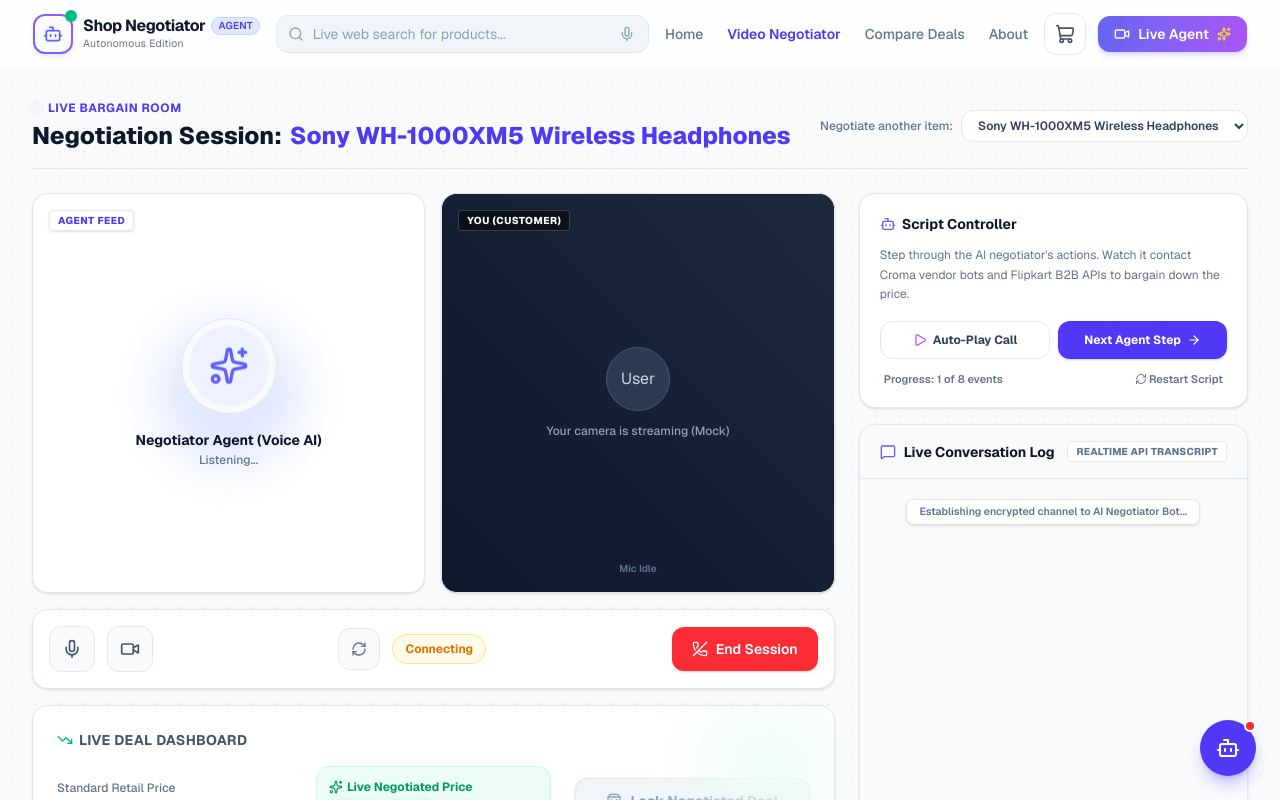
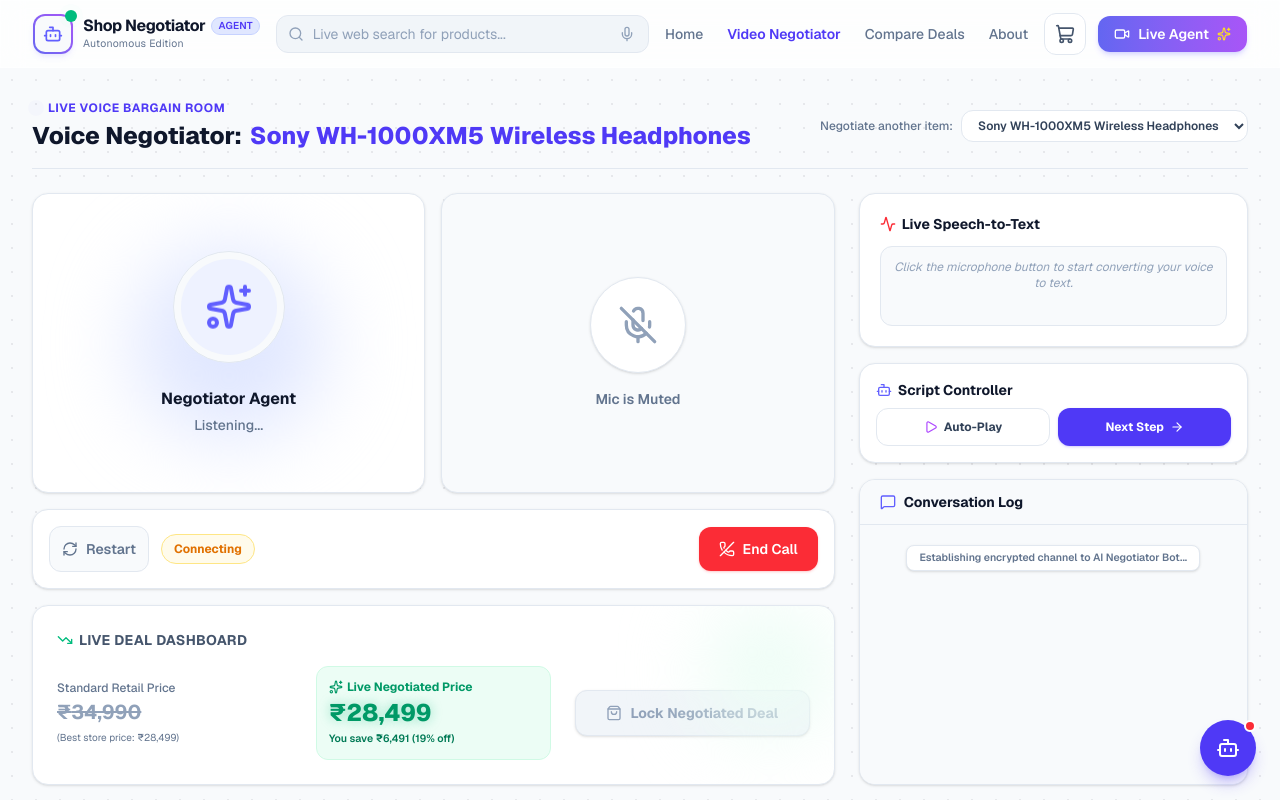
Before and after one commit to nitishya/shop-negotiator-ai, a Next.js app: page /video-call in a window 1280 px wide. Shown: the top 800 px of the page. Built offline with nearby package versions, Linux system fonts and the light colour scheme.

Commit message:
feat(ui): refactor video-call into Voice Negotiator, add Web Speech API for transcript, fix routing

```diff
--- a/src/app/video-call/page.tsx
+++ b/src/app/video-call/page.tsx
@@ -2,11 +2,10 @@
 
 import React, { useState, useEffect, useRef } from 'react';
 import Link from 'next/link';
+import { useRouter } from 'next/navigation';
 import { useApp } from '@/context/AppContext';
 import { MOCK_PRODUCTS, NEGOTIATION_SCRIPT, Product } from '@/data/mockData';
 import {
-  Video,
-  VideoOff,
   Mic,
   MicOff,
   PhoneOff,
@@ -15,16 +14,17 @@
   ArrowRight,
   Sparkles,
   CheckCircle,
-  DollarSign,
   TrendingDown,
   MessageSquare,
   RefreshCw,
   ShoppingBag,
   Info,
-  Bot
+  Bot,
+  Activity
 } from 'lucide-react';
 
-export default function VideoCallPage() {
+export default function VoiceNegotiatorPage() {
+  const router = useRouter();
   const {
     negotiationStep,
     negotiationActive,
@@ -39,17 +39,79 @@
     lockDeal
   } = useApp();
 
-  const [micActive, setMicActive] = useState(true);
-  const [videoActive, setVideoActive] = useState(true);
+  const [micActive, setMicActive] = useState(false);
   const [isAutoPlay, setIsAutoPlay] = useState(false);
+  const [transcript, setTranscript] = useState('');
+
   const autoPlayTimerRef = useRef<NodeJS.Timeout | null>(null);
   const chatEndRef = useRef<HTMLDivElement | null>(null);
+  const recognitionRef = useRef<any>(null);
 
   const activeProduct = MOCK_PRODUCTS.find(p => p.id === selectedProductId) || MOCK_PRODUCTS[0];
 
   useEffect(() => {
     chatEndRef.current?.scrollIntoView({ behavior: 'smooth' });
-  }, [negotiationStep]);
+  }, [negotiationStep, transcript]);
+
+  // Setup Web Speech API
+  useEffect(() => {
+    if (typeof window !== 'undefined') {
+      const SpeechRecognition = (window as any).SpeechRecognition || (window as any).webkitSpeechRecognition;
+      if (SpeechRecognition) {
+        recognitionRef.current = new SpeechRecognition();
+        recognitionRef.current.continuous = true;
+        recognitionRef.current.interimResults = true;
+
+        recognitionRef.current.onresult = (event: any) => {
+          let currentTranscript = '';
+          for (let i = event.resultIndex; i < event.results.length; i++) {
+            currentTranscript += event.results[i][0].transcript;
+          }
+          setTranscript(currentTranscript);
+        };
+
+        recognitionRef.current.onerror = (event: any) => {
+          console.error("Speech recognition error", event.error);
+          setMicActive(false);
+        };
+
+        recognitionRef.current.onend = () => {
+          setMicActive(false);
+        }
+      }
+    }
+
+    return () => {
+      if (recognitionRef.current) {
+        recognitionRef.current.stop();
+      }
+    };
+  }, []);
+
+  const toggleMic = () => {
+    if (!recognitionRef.current) {
+      alert("Speech recognition is not supported in this browser. Please use Chrome or Safari.");
+      setMicActive(!micActive); // fallback visual toggle
+      return;
+    }
+
+    if (micActive) {
+      recognitionRef.current.stop();
+      setMicActive(false);
+    } else {
+      setTranscript(''); // clear old transcript on fresh start
+      recognitionRef.current.start();
+      setMicActive(true);
+    }
+  };
+
+  const handleEndCall = () => {
+    endCall();
+    if (recognitionRef.current) {
+      recognitionRef.current.stop();
+    }
+    router.push('/');
+  };
 
   useEffect(() => {
     if (isAutoPlay && isCallConnected && negotiationStep < NEGOTIATION_SCRIPT.length) {
@@ -104,10 +166,10 @@
           <div>
             <div className="flex items-center gap-2 mb-1">
               <span className="h-2 w-2 rounded-full bg-indigo-600 animate-ping"></span>
-              <span className="text-xs uppercase font-bold text-indigo-600 tracking-wider">Live Bargain Room</span>
+              <span className="text-xs uppercase font-bold text-indigo-600 tracking-wider">Live Voice Bargain Room</span>
             </div>
             <h1 className="text-xl sm:text-2xl font-extrabold text-slate-900 flex items-center gap-2">
-              Negotiation Session: <span className="text-indigo-600">{activeProduct.name}</span>
+              Voice Negotiator: <span className="text-indigo-600">{activeProduct.name}</span>
             </h1>
           </div>
 
@@ -128,145 +190,110 @@
         {/* Core Layout Grid */}
         <div className="grid grid-cols-1 lg:grid-cols-3 gap-6">
 
-          {/* LEFT 2 COLUMNS: Video Streams */}
+          {/* LEFT 2 COLUMNS: Audio Streams */}
           <div className="lg:col-span-2 flex flex-col gap-4">
 
-            {/* Video Streams Container */}
-            <div className="grid grid-cols-1 sm:grid-cols-2 gap-4 h-[350px] sm:h-[400px]">
+            {/* Audio Streams Container */}
+            <div className="grid grid-cols-1 sm:grid-cols-2 gap-4 h-[300px]">
 
-              {/* FEED 1: AI Agent */}
+              {/* FEED 1: AI Agent Audio */}
               <div className="relative rounded-2xl overflow-hidden bg-white border border-slate-200 flex flex-col items-center justify-center shadow-sm group">
-                <div className={`absolute w-36 h-36 rounded-full bg-indigo-100 blur-xl transition-all duration-1000 ${
+                <div className={`absolute w-48 h-48 rounded-full bg-indigo-100 blur-2xl transition-all duration-1000 ${
                   isCallConnected && currentStepData?.speaker === 'agent' ? 'scale-125 bg-purple-100' : 'scale-100'
                 }`} />
 
-                <div className="relative flex items-center justify-center">
-                  <div className={`w-24 h-24 rounded-full bg-slate-50 border flex items-center justify-center transition-all duration-300 ${
+                <div className="relative flex items-center justify-center z-10">
+                  <div className={`w-28 h-28 rounded-full bg-slate-50 border flex items-center justify-center transition-all duration-300 ${
                     isCallConnected && currentStepData?.speaker === 'agent'
                       ? 'border-indigo-400 ring-4 ring-indigo-100 scale-105'
                       : 'border-slate-200'
                   }`}>
-                    {/* eslint-disable-next-line @next/next/no-img-element */}
-                    <div className="relative w-20 h-20 rounded-full overflow-hidden flex items-center justify-center bg-indigo-50">
-                      <Sparkles className="w-10 h-10 text-indigo-500 animate-float" />
+                    <div className="relative w-24 h-24 rounded-full overflow-hidden flex items-center justify-center bg-indigo-50">
+                      <Sparkles className="w-12 h-12 text-indigo-500 animate-float" />
                     </div>
                   </div>
 
                   {isCallConnected && currentStepData?.speaker === 'agent' && (
-                    <span className="absolute -inset-1 rounded-full border border-indigo-400 animate-pulse opacity-75"></span>
+                    <span className="absolute -inset-2 rounded-full border border-indigo-400 animate-ping opacity-50"></span>
                   )}
                 </div>
 
-                <div className="mt-4 text-center z-10">
-                  <h3 className="font-bold text-slate-900 text-sm">Negotiator Agent (Voice AI)</h3>
-                  <p className="text-xs text-slate-500 font-medium mt-0.5">
+                <div className="mt-6 text-center z-10">
+                  <h3 className="font-bold text-slate-900 text-base">Negotiator Agent</h3>
+                  <p className="text-sm text-slate-500 font-medium mt-1">
                     {!isCallConnected ? 'Connecting server line...' : (currentStepData?.speaker === 'agent' ? 'Speaking...' : 'Listening...')}
                   </p>
                 </div>
 
                 {isCallConnected && currentStepData?.speaker === 'agent' && (
-                  <div className="absolute bottom-4 flex items-end gap-1 h-6">
-                    <span className="wave-bar w-1 bg-indigo-500 rounded-full h-3 animate-soundwave"></span>
-                    <span className="wave-bar w-1 bg-indigo-400 rounded-full h-5 animate-soundwave"></span>
-                    <span className="wave-bar w-1 bg-purple-500 rounded-full h-4 animate-soundwave"></span>
-                    <span className="wave-bar w-1 bg-indigo-500 rounded-full h-6 animate-soundwave"></span>
-                    <span className="wave-bar w-1 bg-purple-400 rounded-full h-3 animate-soundwave"></span>
+                  <div className="absolute bottom-6 flex items-end gap-1.5 h-8">
+                    <span className="wave-bar w-1.5 bg-indigo-500 rounded-full h-4 animate-soundwave"></span>
+                    <span className="wave-bar w-1.5 bg-indigo-400 rounded-full h-8 animate-soundwave"></span>
+                    <span className="wave-bar w-1.5 bg-purple-500 rounded-full h-5 animate-soundwave"></span>
+                    <span className="wave-bar w-1.5 bg-indigo-500 rounded-full h-7 animate-soundwave"></span>
+                    <span className="wave-bar w-1.5 bg-purple-400 rounded-full h-3 animate-soundwave"></span>
                   </div>
                 )}
-
-                <div className="absolute top-4 left-4 bg-white/90 px-2 py-0.5 rounded text-[10px] uppercase font-extrabold text-indigo-600 border border-indigo-100 tracking-wider shadow-sm">
-                  Agent Feed
-                </div>
               </div>
 
-              {/* FEED 2: User */}
-              <div className="relative rounded-2xl overflow-hidden bg-slate-900 border border-slate-200 flex flex-col items-center justify-center shadow-sm group">
-                {videoActive ? (
-                  <div className="absolute inset-0 bg-gradient-to-tr from-slate-900 to-slate-800 flex flex-col items-center justify-center">
-                    <div className="w-16 h-16 rounded-full bg-slate-700/80 border border-slate-600 flex items-center justify-center mb-3 text-slate-300">
-                      User
-                    </div>
-                    <span className="text-xs text-slate-400 font-medium">Your camera is streaming (Mock)</span>
-                    <div className="absolute bottom-4 flex items-end gap-1 h-6">
-                      {micActive && isCallConnected && currentStepData?.speaker === 'user' ? (
-                        <>
-                          <span className="wave-bar w-1 bg-slate-400 rounded-full h-2 animate-soundwave"></span>
-                          <span className="wave-bar w-1 bg-slate-300 rounded-full h-4 animate-soundwave"></span>
-                          <span className="wave-bar w-1 bg-slate-400 rounded-full h-3 animate-soundwave"></span>
-                        </>
-                      ) : (
-                        <span className="text-[10px] text-slate-500 font-semibold">{micActive ? 'Mic Idle' : 'Muted'}</span>
-                      )}
-                    </div>
-                  </div>
-                ) : (
-                  <div className="absolute inset-0 bg-slate-900 flex flex-col items-center justify-center text-slate-500">
-                    <VideoOff className="w-10 h-10 mb-2" />
-                    <span className="text-xs font-semibold">Camera Off</span>
+              {/* FEED 2: User Mic Feed */}
+              <div className="relative rounded-2xl overflow-hidden bg-slate-50 border border-slate-200 flex flex-col items-center justify-center shadow-sm group">
+                <div className="flex flex-col items-center justify-center z-10">
+                  <button
+                    onClick={toggleMic}
+                    className={`w-24 h-24 rounded-full flex items-center justify-center transition-all duration-300 shadow-sm ${
+                      micActive
+                        ? 'bg-red-50 text-red-500 border-2 border-red-200 ring-4 ring-red-100 scale-105'
+                        : 'bg-white text-slate-400 border border-slate-200 hover:bg-slate-100'
+                    }`}
+                  >
+                    {micActive ? <Mic className="w-10 h-10 animate-pulse" /> : <MicOff className="w-10 h-10" />}
+                  </button>
+                  <span className={`mt-4 font-semibold text-sm ${micActive ? 'text-red-500' : 'text-slate-500'}`}>
+                    {micActive ? 'Your Mic is Live' : 'Mic is Muted'}
+                  </span>
+
+                  {micActive && (
+                    <div className="absolute bottom-6 flex items-end gap-1.5 h-6">
+                      <span className="wave-bar w-1 bg-red-400 rounded-full h-3 animate-soundwave"></span>
+                      <span className="wave-bar w-1 bg-red-500 rounded-full h-6 animate-soundwave"></span>
+                      <span className="wave-bar w-1 bg-red-400 rounded-full h-4 animate-soundwave"></span>
                     </div>
                   )}
-
-                <div className="absolute top-4 left-4 bg-black/50 px-2 py-0.5 rounded text-[10px] uppercase font-extrabold text-white border border-white/20 tracking-wider backdrop-blur-sm">
-                  You (Customer)
                 </div>
               </div>
 
             </div>
 
-            {/* Video Controls Bar */}
+            {/* Audio Controls Bar */}
             <div className="bg-white rounded-2xl border border-slate-200 p-4 flex items-center justify-between shadow-sm">
               <div className="flex items-center gap-3">
-                <button
-                  onClick={() => setMicActive(!micActive)}
-                  className={`p-3 rounded-xl border transition-all active:scale-95 ${
-                    micActive
-                      ? 'bg-slate-50 hover:bg-slate-100 border-slate-200 text-slate-600'
-                      : 'bg-red-50 hover:bg-red-100 border-red-200 text-red-500'
-                  }`}
-                  title={micActive ? 'Mute Mic' : 'Unmute Mic'}
-                >
-                  {micActive ? <Mic className="w-5 h-5" /> : <MicOff className="w-5 h-5" />}
-                </button>
-
-                <button
-                  onClick={() => setVideoActive(!videoActive)}
-                  className={`p-3 rounded-xl border transition-all active:scale-95 ${
-                    videoActive
-                      ? 'bg-slate-50 hover:bg-slate-100 border-slate-200 text-slate-600'
-                      : 'bg-red-50 hover:bg-red-100 border-red-200 text-red-500'
-                  }`}
-                  title={videoActive ? 'Turn Camera Off' : 'Turn Camera On'}
-                >
-                  {videoActive ? <Video className="w-5 h-5" /> : <VideoOff className="w-5 h-5" />}
-                </button>
-              </div>
-
                 {/* Status and Action Buttons */}
                 <div className="flex items-center gap-3">
-                {/* Reset button */}
                   <button
                     onClick={resetNegotiation}
-                  className="p-3 rounded-xl bg-slate-50 hover:bg-slate-100 border border-slate-200 text-slate-500 hover:text-slate-700 transition-colors active:scale-95"
+                    className="p-3 rounded-xl bg-slate-50 hover:bg-slate-100 border border-slate-200 text-slate-500 hover:text-slate-700 transition-colors active:scale-95 flex items-center gap-2"
                     title="Restart Negotiation"
                   >
                     <RefreshCw className="w-4 h-4" />
+                    <span className="text-sm font-semibold hidden sm:inline">Restart</span>
                   </button>
 
-                {/* Call Status Indicator */}
                   <span className={`px-3 py-1.5 rounded-full border text-xs font-bold ${
                     getStatusBadgeColor(currentStepData?.statusLabel || 'Connecting')
                   }`}>
                     {currentStepData?.statusLabel || 'Connecting...'}
                   </span>
                 </div>
+              </div>
 
               <div>
                 <button
-                  onClick={endCall}
+                  onClick={handleEndCall}
                   className="flex items-center gap-2 px-5 py-3 rounded-xl bg-red-500 hover:bg-red-600 text-sm font-semibold text-white transition-colors shadow-sm shadow-red-500/20 active:scale-95"
                 >
                   <PhoneOff className="w-4 h-4" />
-                  <span className="hidden sm:inline">End Session</span>
+                  <span className="hidden sm:inline">End Call</span>
                 </button>
               </div>
             </div>
@@ -340,11 +367,6 @@
                       <ArrowRight className="w-3 h-3" />
                     </Link>
                   )}
-                  {negotiationStep < 8 && (
-                    <span className="text-[10.5px] text-slate-500 text-center flex items-center justify-center gap-1">
-                      <Info className="w-3 h-3" /> Lock unlocks when agent finishes negotiation
-                    </span>
-                  )}
                 </div>
 
               </div>
@@ -352,20 +374,31 @@
 
           </div>
 
-          {/* RIGHT COLUMN: Conversation History & Automation Controls */}
+          {/* RIGHT COLUMN: Conversation History & Transcript */}
           <div className="lg:col-span-1 flex flex-col gap-4">
 
-            {/* Simulation automation card */}
+            {/* Live User Transcript */}
             <div className="bg-white rounded-2xl border border-slate-200 p-5 shadow-sm">
               <h3 className="text-sm font-bold text-slate-900 mb-3 flex items-center gap-1.5">
+                <Activity className="w-4 h-4 text-red-500" /> Live Speech-to-Text
+              </h3>
+              <div className="min-h-[80px] bg-slate-50 border border-slate-200 rounded-xl p-3 text-sm text-slate-700">
+                {transcript ? (
+                  <p className="animate-fade-in">{transcript}</p>
+                ) : (
+                  <p className="text-slate-400 italic text-xs flex items-center justify-center h-full text-center">
+                    Click the microphone button to start converting your voice to text.
+                  </p>
+                )}
+              </div>
+            </div>
+
+            {/* Simulation automation card */}
+            <div className="bg-white rounded-2xl border border-slate-200 p-4 shadow-sm">
+              <h3 className="text-sm font-bold text-slate-900 mb-2 flex items-center gap-1.5">
                 <Bot className="w-4 h-4 text-indigo-500" /> Script Controller
               </h3>
 
-              <p className="text-xs text-slate-500 mb-4 leading-relaxed">
-                Step through the AI negotiator's actions. Watch it contact Croma vendor bots and Flipkart B2B APIs to bargain down the price.
-              </p>
-
-              <div className="flex flex-col gap-3">
               <div className="flex gap-2">
                 {/* Play / Pause Auto-Play */}
                 <button
@@ -382,12 +415,12 @@
                   {isAutoPlay ? (
                     <>
                       <Pause className="w-3.5 h-3.5" />
-                        <span>Pause Auto</span>
+                      <span>Pause</span>
                     </>
                   ) : (
                     <>
                       <Play className="w-3.5 h-3.5 text-purple-500" />
-                        <span>Auto-Play Call</span>
+                      <span>Auto-Play</span>
                     </>
                   )}
                 </button>
@@ -402,33 +435,19 @@
                       : 'bg-indigo-600 hover:bg-indigo-700 text-white shadow-sm shadow-indigo-600/20'
                   }`}
                 >
-                    <span>Next Agent Step</span>
+                  <span>Next Step</span>
                   <ArrowRight className="w-3.5 h-3.5" />
                 </button>
-                </div>
-
-                <div className="flex items-center justify-between text-[11px] text-slate-500 font-semibold px-1">
-                  <span>Progress: {negotiationStep} of {NEGOTIATION_SCRIPT.length} events</span>
-                  <button
-                    onClick={resetNegotiation}
-                    className="hover:text-indigo-600 flex items-center gap-0.5 hover:underline"
-                  >
-                    <RefreshCw className="w-3 h-3" /> Restart Script
-                  </button>
-                </div>
               </div>
             </div>
 
             {/* Conversation Log window */}
-            <div className="bg-white rounded-2xl border border-slate-200 flex flex-col h-[350px] sm:h-[430px] shadow-sm overflow-hidden">
-              <div className="px-5 py-4 border-b border-slate-200 bg-slate-50 flex items-center justify-between">
+            <div className="bg-white rounded-2xl border border-slate-200 flex flex-col flex-1 shadow-sm overflow-hidden min-h-[250px]">
+              <div className="px-5 py-3 border-b border-slate-200 bg-slate-50 flex items-center justify-between">
                 <div className="flex items-center gap-2">
                   <MessageSquare className="w-4 h-4 text-indigo-500" />
-                  <h3 className="text-sm font-bold text-slate-900">Live Conversation Log</h3>
+                  <h3 className="text-sm font-bold text-slate-900">Conversation Log</h3>
                 </div>
-                <span className="text-[10px] text-slate-500 font-extrabold tracking-wide uppercase px-2 py-0.5 rounded bg-white border border-slate-200">
-                  Realtime API Transcript
-                </span>
               </div>
 
               {/* Chat Scroll Container */}
@@ -436,7 +455,7 @@
                 {visibleSteps.length === 0 ? (
                   <div className="flex-1 flex flex-col items-center justify-center text-center p-6 text-slate-500">
                     <span className="animate-spin h-5 w-5 rounded-full border-2 border-indigo-500 border-t-transparent mb-2"></span>
-                    <span className="text-xs font-medium">Connecting voice stream, please wait...</span>
+                    <span className="text-xs font-medium">Connecting voice stream...</span>
                   </div>
                 ) : (
                   visibleSteps.map((step) => {
@@ -457,7 +476,7 @@
                     return (
                       <div
                         key={step.id}
-                        className={`flex flex-col max-w-[85%] rounded-2xl p-3 text-xs leading-relaxed shadow-sm ${
+                        className={`flex flex-col max-w-[95%] rounded-2xl p-3 text-xs leading-relaxed shadow-sm ${
                           isAgent
                             ? 'bg-indigo-50 border border-indigo-100 text-indigo-900 self-start'
                             : isStore
```
Lines whose indentation alone changed are shown as unchanged.
